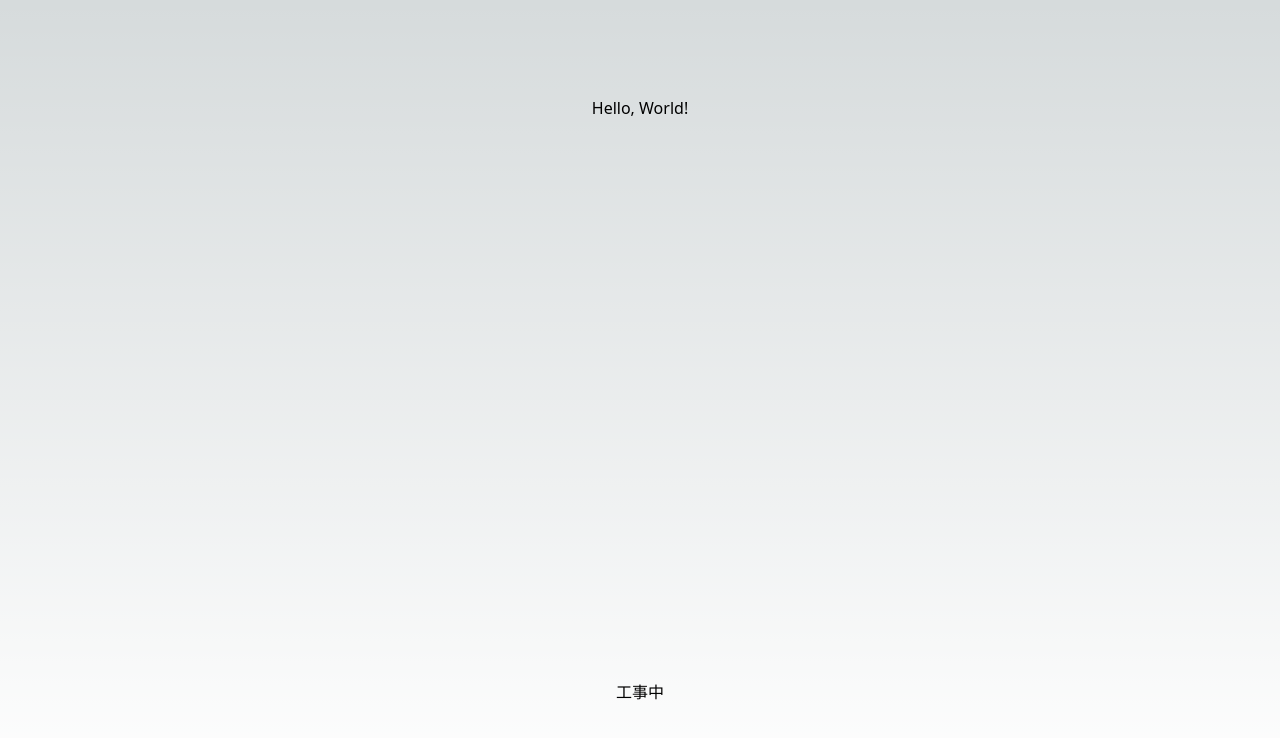
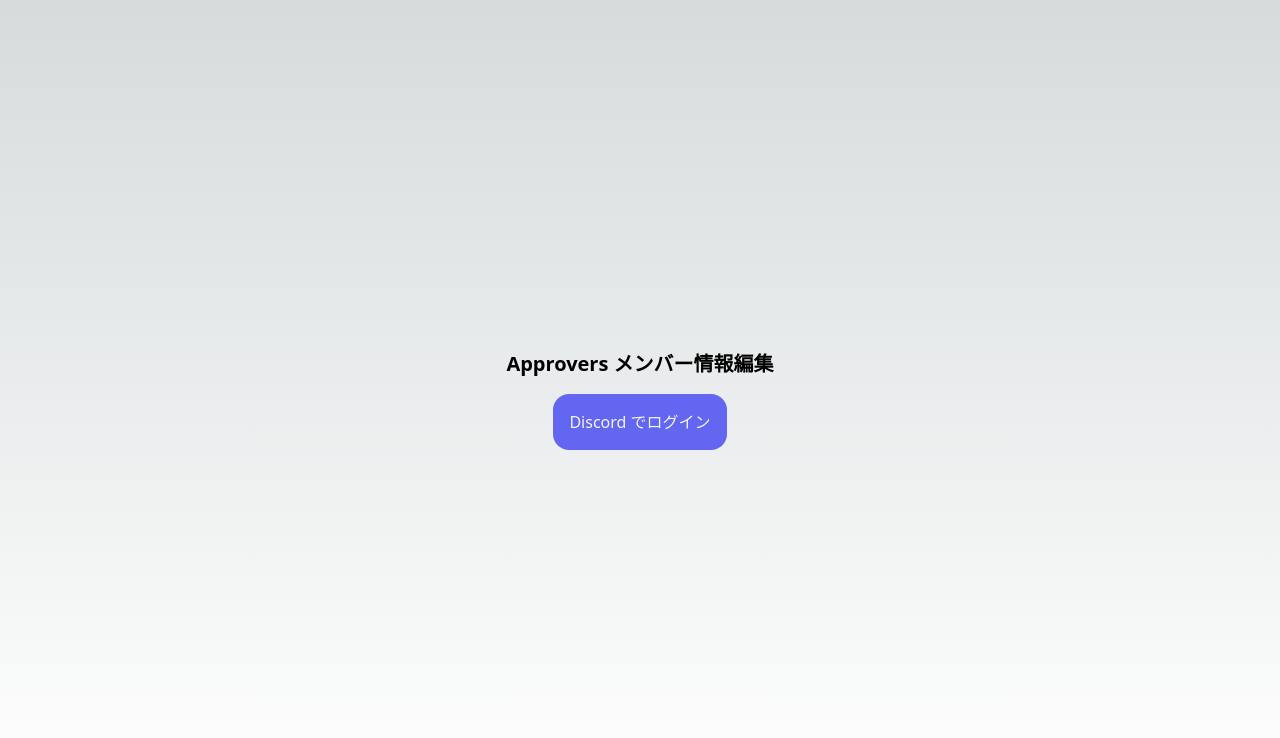
Before and after one commit to approvers/members-edit, a Next.js app: page / in a window 1280 px wide. Shown: the top 738 px of the page. Built offline with nearby package versions, Linux system fonts and the light colour scheme.

Commit message:
Brush up index page

```diff
--- a/src/app/page.tsx
+++ b/src/app/page.tsx
@@ -1,8 +1,13 @@
-export default function Home() {
+export default function Index() {
     return (
-        <main className="flex min-h-screen flex-col items-center justify-between p-24">
-            <h1>Hello, World!</h1>
-            <p>工事中</p>
+        <main className="flex min-h-screen flex-col items-center justify-center gap-4">
+            <h1 className="text-xl font-bold">Approvers メンバー情報編集</h1>
+            <a
+                href="/edit"
+                className="bg-indigo-500 text-slate-100 p-4 rounded-2xl"
+            >
+                Discord でログイン
+            </a>
         </main>
     );
 }
```
